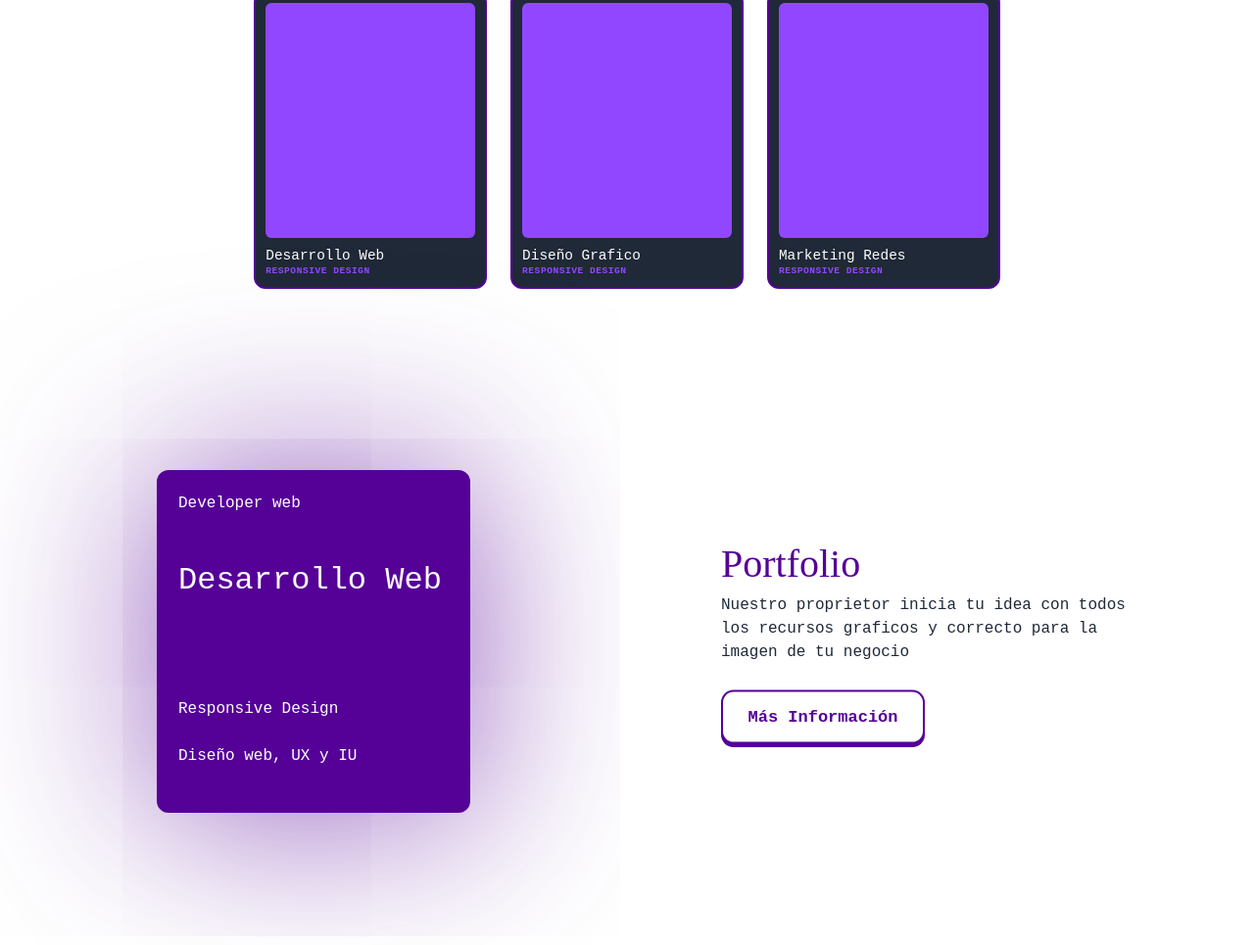
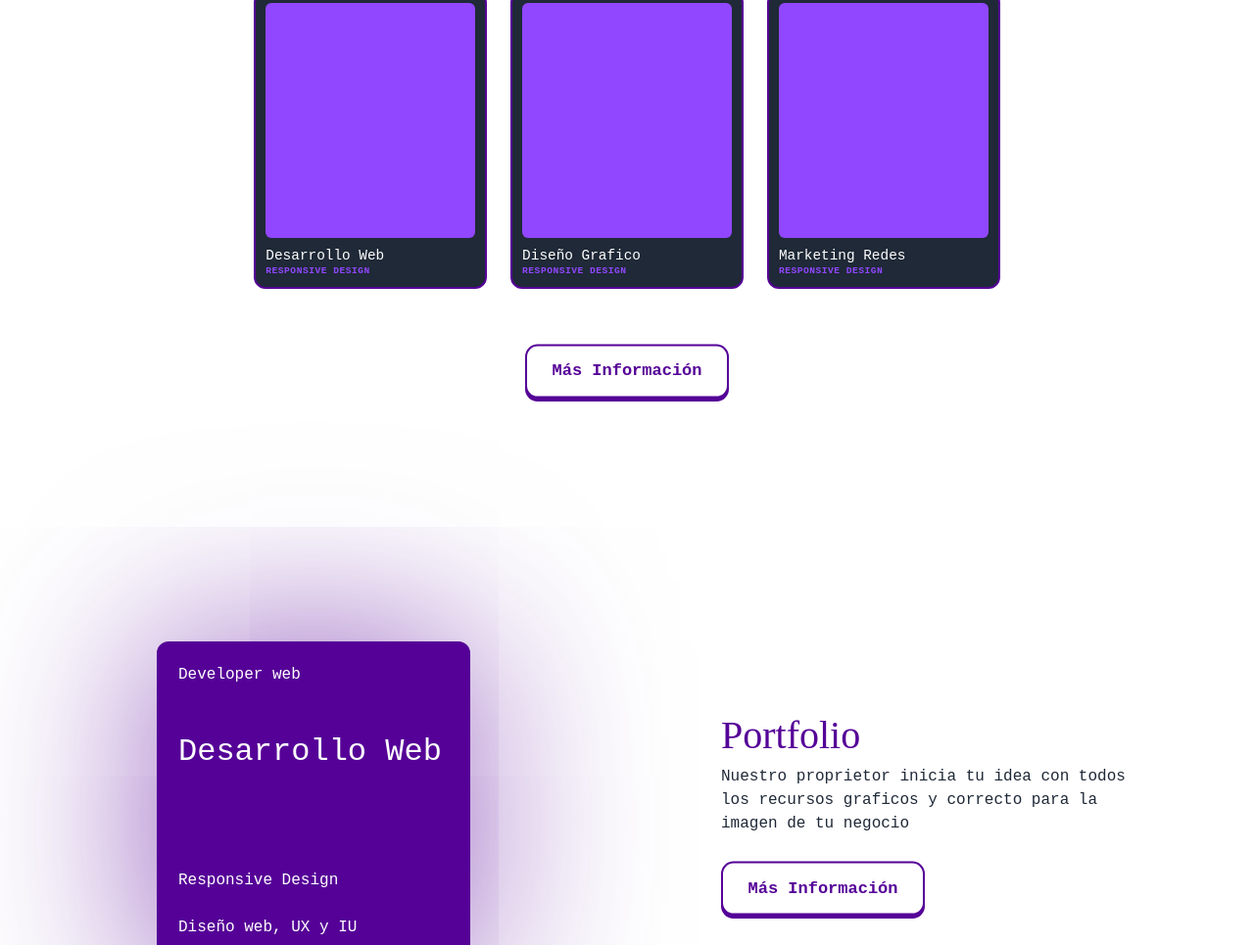
Before and after one commit to brayanSramos/responsivedesign, an Astro site: page / in a window 1280 px wide. Shown: the part 1495-2460 px from the top of the page at 98% size. Built offline with nearby package versions, Linux system fonts and the light colour scheme; Astro itself is replaced by a stand-in of ours; a web font is replaced by a local one.

Commit message:
[UPDATe] Boton servicios 🛸

```diff
--- a/src/components/select/selectservi.astro
+++ b/src/components/select/selectservi.astro
@@ -20,6 +20,11 @@ const allPosts = await Astro.glob("../../content/*.md");
         />
       ))
     }
+</div>
+<div class="sepat">
+  <button>
+    <span class="button_top">Más Información</span>
+  </button>
 </div>
 </section>
 
@@ -47,6 +52,14 @@ const allPosts = await Astro.glob("../../content/*.md");
     color: var(--Logo1-color);
     padding: 35px;
   }
+
+  .sepat {
+    display: flex;
+    justify-content: center;
+    align-items: center;
+    padding: 60px;
+  }
+
 @media(min-width: 540px){
   .card-grid{
     grid-template-columns: repeat(2, 1fr);
```
